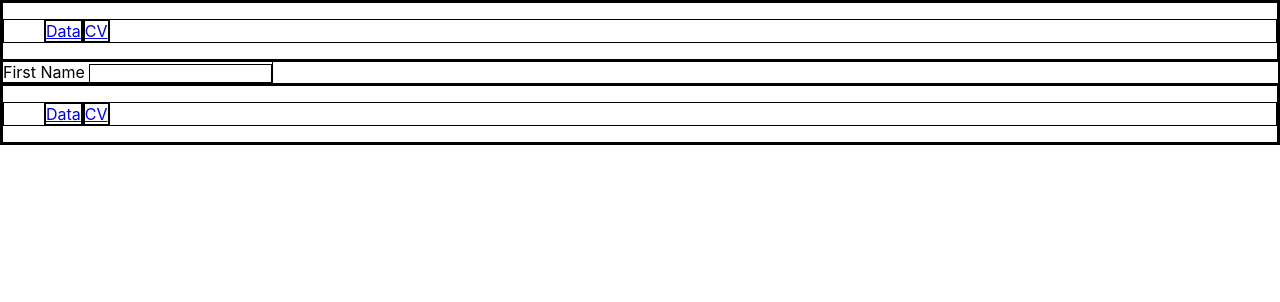
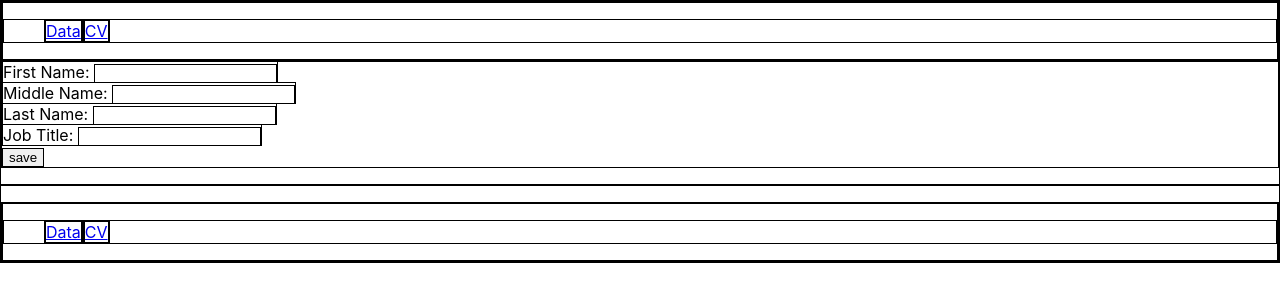
Before and after one commit to TheWaySheGoes/cv-maker-app, a React (Create React App) app: page / in a window 1280 px wide. Shown: the top 302 px of the page. Built offline with nearby package versions, Linux system fonts and the light colour scheme.

Commit message:
initial working logic

```diff
--- a/package.json
+++ b/package.json
@@ -3,11 +3,13 @@
   "version": "0.1.0",
   "private": true,
   "dependencies": {
+    "@reduxjs/toolkit": "^1.9.5",
     "@testing-library/jest-dom": "^5.17.0",
     "@testing-library/react": "^13.4.0",
     "@testing-library/user-event": "^13.5.0",
     "react": "^18.2.0",
     "react-dom": "^18.2.0",
+    "react-redux": "^8.1.2",
     "react-scripts": "5.0.1",
     "web-vitals": "^2.1.4"
   },
--- /dev/null
+++ b/src/app/store.js
@@ -0,0 +1,8 @@
+import { configureStore } from '@reduxjs/toolkit'
+import dataReducer from '../features/Data/dataSlice'
+
+export default configureStore({
+    reducer:{
+        data: dataReducer,
+    },
+});
--- /dev/null
+++ b/src/features/CV/CV.js
@@ -0,0 +1,25 @@
+import { memo, useState } from "react";
+import {useSelector, useDispatch} from 'react-redux'
+import {
+    selectFName,
+    selectMName,
+    selectLName,
+    selectJobTitle
+} from '../Data/dataSlice'
+
+const CV = () => {
+    const [fName, setFNameState] = useState(useSelector(selectFName));
+
+
+
+
+    return (
+        <>
+            <h1>CV</h1>
+            <p>{useSelector(selectFName)}</p>
+        </>
+    );
+
+}
+
+export default memo(CV);
--- /dev/null
+++ b/src/features/Data/Data.js
@@ -0,0 +1,43 @@
+import { memo, useState } from "react";
+import {useSelector, useDispatch} from 'react-redux'
+import {
+    setFName,
+    setMName,
+    setLName,
+    setJobTitle,
+    selectFName,
+    selectMName,
+    selectLName,
+    selectJobTitle,
+} from './dataSlice'
+
+const Data = () => {
+    const dispatch = useDispatch();
+
+    const [fName, setFNameState] = useState(useSelector(selectFName));
+    const [mName, setMNameState] = useState();
+    const [lName, setLNameState] = useState();
+    const [jobTitle, setJobTitleState] = useState();
+
+
+    const saveRedux = (event) =>{
+        event.preventDefault();
+        dispatch(setFName(fName));
+    }
+
+    return (
+        <>
+            <form onSubmit={saveRedux}>
+                <label>First Name: <input type="text" value={fName} onChange={(e) =>setFNameState(e.target.value)}/></label><br/>
+                <label>Middle Name: <input type="text" value={mName} onChange={(e) =>setMNameState(e.target.value)}/></label><br/>
+                <label>Last Name: <input type="text" value={lName} onChange={(e) =>setLNameState(e.target.value)}/></label><br/>
+                <label>Job Title: <input type="text" value={jobTitle} onChange={(e) =>setJobTitleState(e.target.value)}/></label><br/>
+
+                <button type="submit">save</button>
+            </form>
+            <p>{fName}</p>
+        </>
+    );
+}
+
+export default memo(Data);
--- /dev/null
+++ b/src/features/Data/dataSlice.js
@@ -0,0 +1,37 @@
+import { createSlice } from "@reduxjs/toolkit";
+
+
+export const dataSlice = createSlice({
+    name:'data',
+    initialState: {
+        fName:' ',
+        mName:' ',
+        lName:' ',
+        jobTitle:' '
+
+    },
+    reducers: {
+        setFName: (state, action) => {
+            state.fName = action.payload
+        },
+        setMName: (state, action) => {
+            state.mName = action.payload
+        },
+        setLName: (state, action) => {
+            state.lName = action.payload
+        },
+        setJobTitle: (state, action) => {
+            state.jobTitle = action.payload
+        }
+    }
+})
+
+export const {setFName, setMName, setLName, setJobTitle} = dataSlice.actions
+
+export const selectFName = state => state.data.fName
+export const selectMName = state => state.data.mName
+export const selectLName = state => state.data.lName
+export const selectJobTitle = state => state.data.jobTitle
+
+
+export default dataSlice.reducer;
--- a/src/index.js
+++ b/src/index.js
@@ -2,12 +2,17 @@ import React from 'react';
 import ReactDOM from 'react-dom/client';
 import './index.css';
 import App from './App';
+import store from './app/store';
+import { Provider } from 'react-redux';
 import reportWebVitals from './reportWebVitals';
+
 
 const root = ReactDOM.createRoot(document.getElementById('root'));
 root.render(
   <React.StrictMode>
-    <App />
+    <Provider store={store}>
+      <App />
+    </Provider>
   </React.StrictMode>
 );
 
--- a/src/pages/CV.js
+++ /dev/null
@@ -1,7 +0,0 @@
-import { memo } from "react";
-
-const CV = (props) => {
-    return <h1>CV</h1>;
-}
-
-export default memo(CV);
--- a/src/pages/Data.js
+++ /dev/null
@@ -1,13 +0,0 @@
-import { memo } from "react";
-
-const Data = () => {
-    return (
-        <>
-            <form>
-                <label>First Name <input type="text"></input></label>
-            </form>
-        </>
-    );
-}
-
-export default memo(Data);
```
Also changed, not shown: src/App.js (+4 -4 lines), src/features/Layout/Layout.js (renamed from src/pages/Layout.js, +7 -3 lines), src/features/Layout/Layout.module.css (renamed from src/css/style.module.css), src/features/NoPage/NoPage.js (renamed from src/pages/NoPage.js), 2 other files (tests, documents, lock files or other folders).
